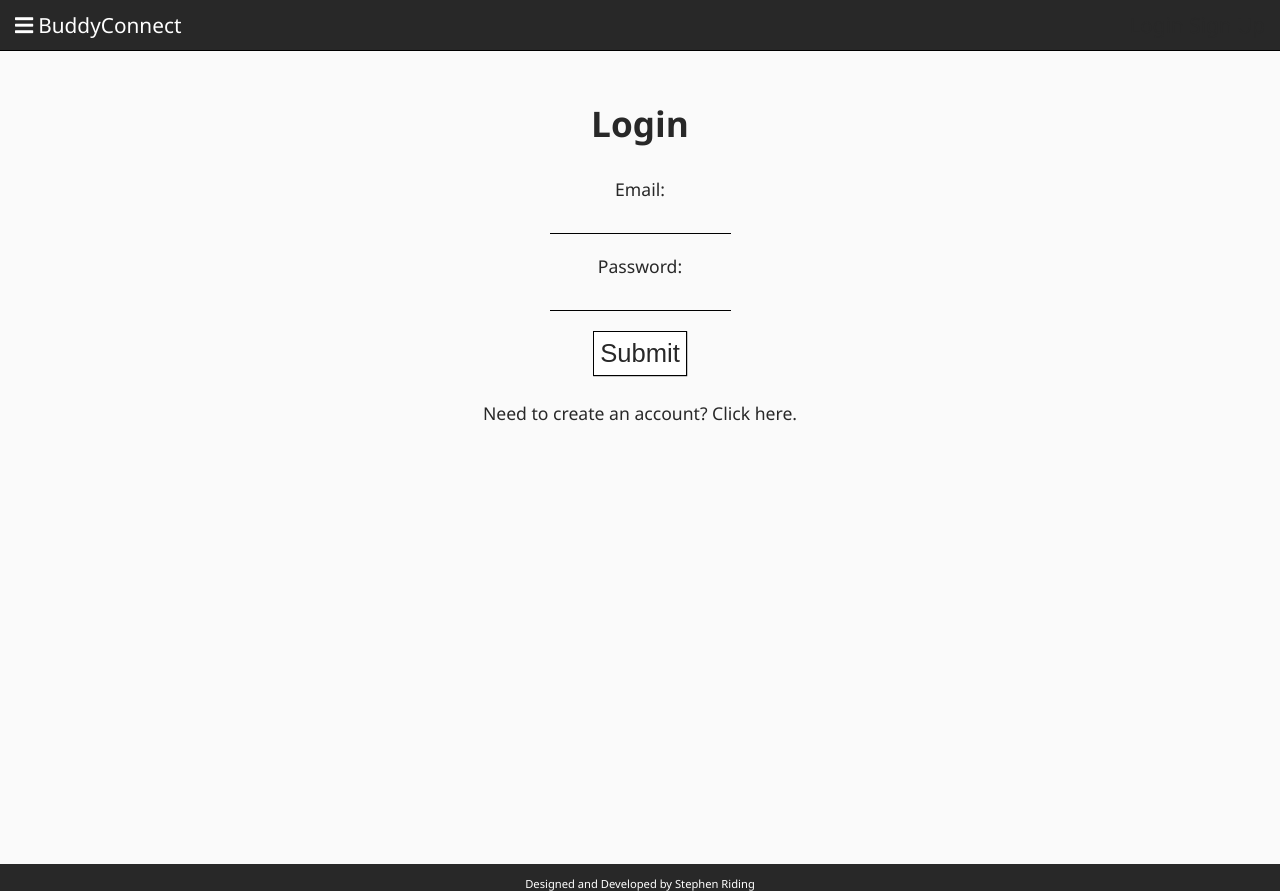
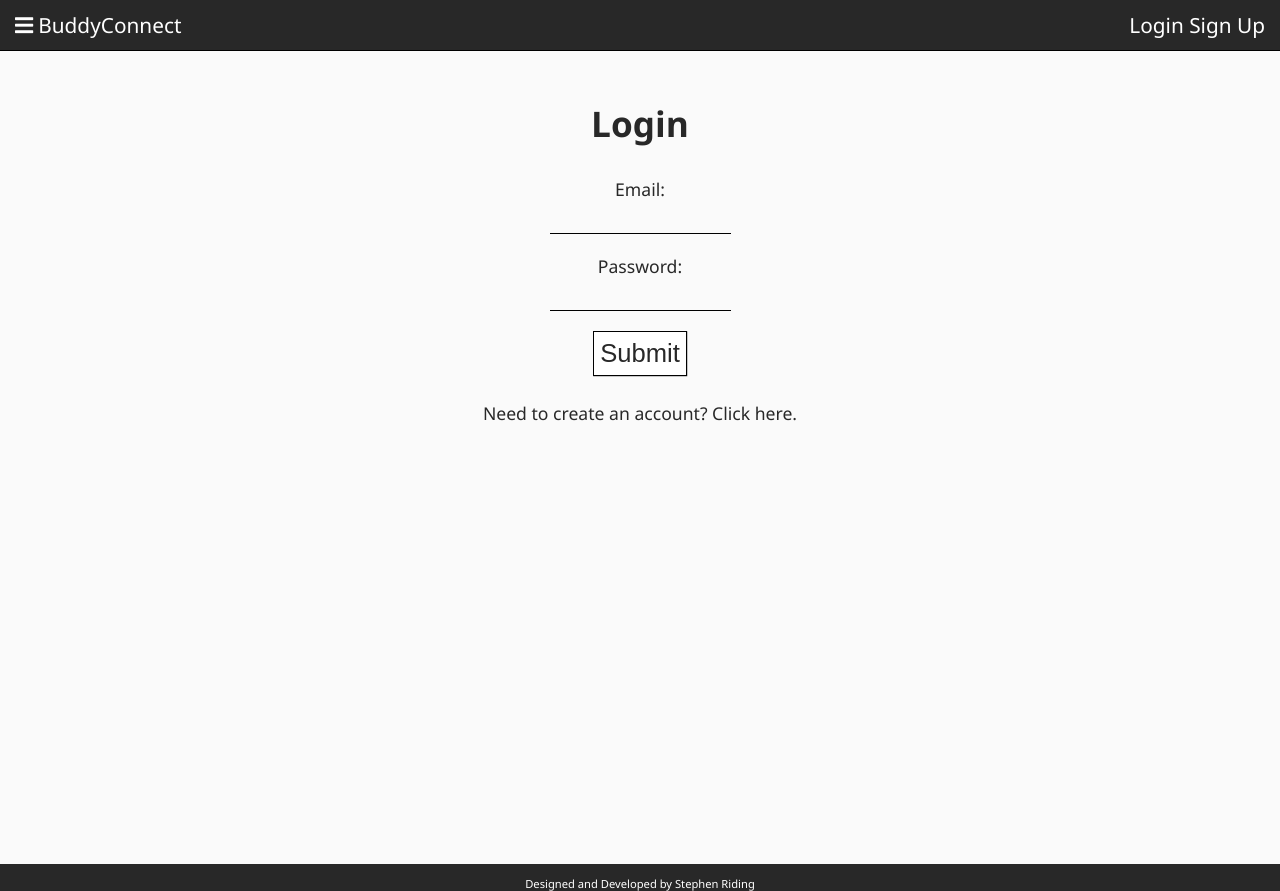
Before and after one commit to Aortix/BuddyConnect, a React (Create React App) app in the folder client/: page /login in a window 1280 px wide. Built offline with nearby package versions, Linux system fonts and the light colour scheme.

Commit message:
fixed issue where login and sign up links, as well as your name, would not show up as the correct color

```diff
--- a/client/src/App.css
+++ b/client/src/App.css
@@ -41,7 +41,7 @@ h1 {
 
 a {
   text-decoration: none;
-  color: var(--main-text-color);
+  color: inherit;
 }
 
 a:hover {
--- a/client/src/components/Header/Header.css
+++ b/client/src/components/Header/Header.css
@@ -7,7 +7,6 @@
   width: 100%;
   height: 50px;
   background-color: var(--main-overlay-color);
-  color: var(--secondary-text-color);
   font-size: 1.3rem;
 }
 
--- a/client/src/components/Header/HeaderAuth/HeaderAuth.css
+++ b/client/src/components/Header/HeaderAuth/HeaderAuth.css
@@ -1,6 +1,5 @@
 .HeaderAuth-container {
   margin-right: 15px;
-  color: var(--secondary-text-color);
 }
 
 .HeaderAuth-container img {
@@ -26,8 +25,12 @@
   display: none;
 }
 
+.login-text {
+  color: var(--secondary-text-color);
+}
 #sign-up {
   display: none;
+  color: var(--secondary-text-color);
 }
 
 @media screen and (min-width: 860px) {
@@ -35,9 +38,11 @@
     display: inline-block;
     vertical-align: middle;
     margin-left: 5px;
+    color: var(--secondary-text-color);
   }
 
   #sign-up {
   display: initial;
+  color: var(--secondary-text-color);
+  }
 }
-}
--- a/client/src/components/Header/HeaderAuth/HeaderAuth.js
+++ b/client/src/components/Header/HeaderAuth/HeaderAuth.js
@@ -33,7 +33,7 @@ export const HeaderAuth = props => {
   } else {
     return (
       <div className="HeaderAuth-container">
-        <span>
+        <span className="login-text">
           <Link to="/login">Login </Link>
         </span>
         <span id="sign-up" className="sign-up-text">
```
